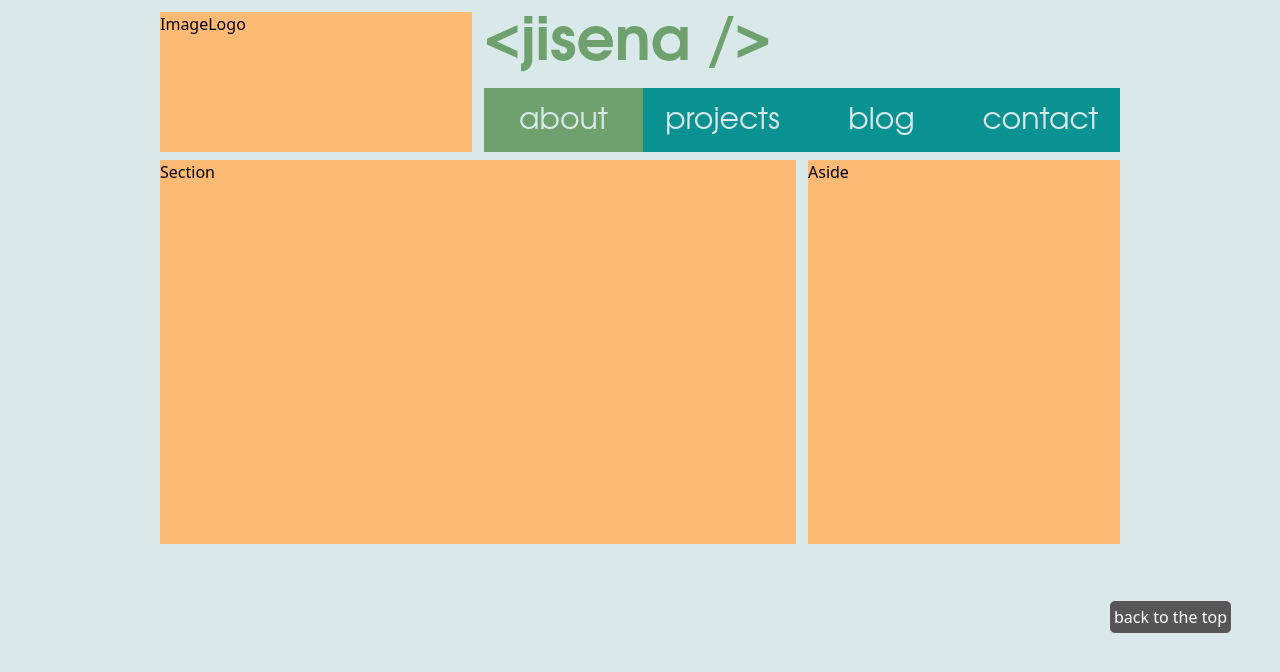
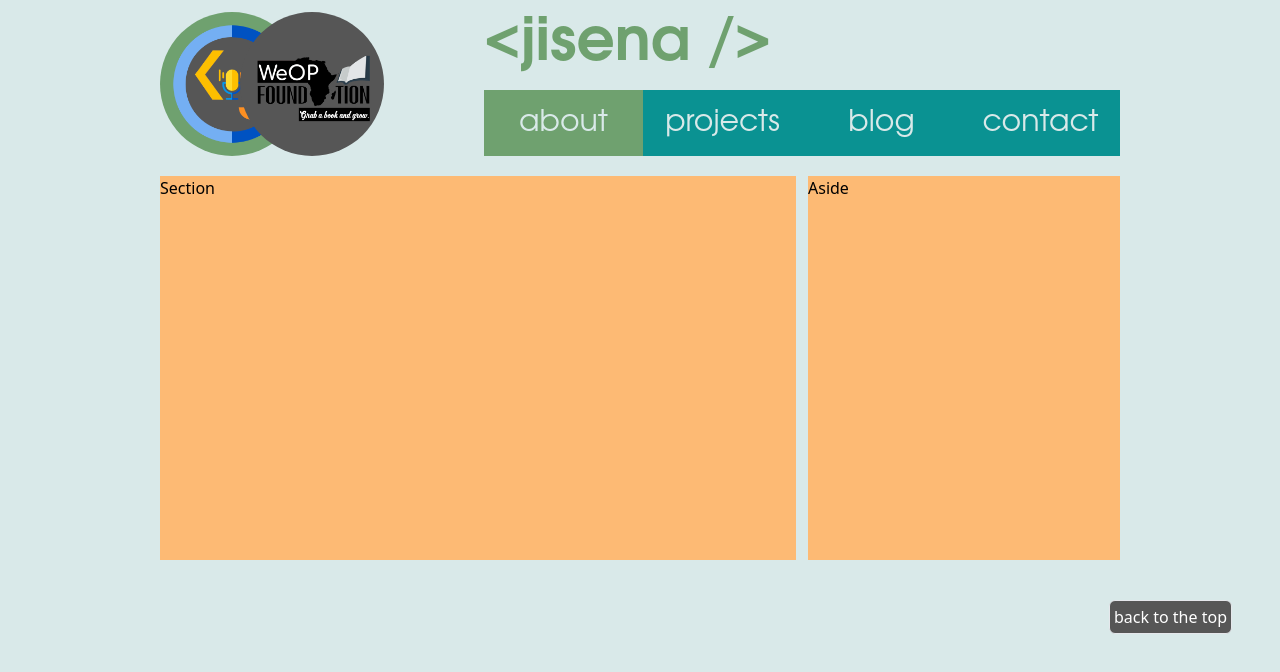
Before and after one commit to kimjisena/kimjisena.github.io, a React (Create React App) app: page / in a window 1280 px wide. Shown: the top 672 px of the page. Built offline with nearby package versions, Linux system fonts and the light colour scheme.

Commit message:
implemented image logo

```diff
--- a/src/components/Header.jsx
+++ b/src/components/Header.jsx
@@ -9,7 +9,7 @@ export default class Header extends Component {
     return (
         <div className='fixed top-0 w-3/4 pt-3 bg-cool-white'>
             <header className='grid grid-cols-12 grid-rows-2 gap-3 col-span-full'>
-                <div className='col-span-4 row-span-full bg-orange-300'>
+                <div className='col-span-4 row-span-full'>
                     <ImageLogo />
                 </div>
 
--- a/src/components/ImageLogo.jsx
+++ b/src/components/ImageLogo.jsx
@@ -1,9 +1,18 @@
-import React, { Component } from 'react'
+import React, { Component } from 'react';
+import logo1 from '../res/images/logo1.png';
+import logo2 from '../res/images/logo2.png';
 
 export default class ImageLogo extends Component {
   render() {
     return (
-      <div>ImageLogo</div>
+      <>
+        <div className='rounded-full float-left bg-cool-green w-36'>
+          <img src={logo1} alt='' />
+        </div>
+        <div className='rounded-full float-left bg-cool-black w-36 -ml-16'>
+          <img src={logo2} alt='' />
+        </div>
+      </>
     )
   }
 }
--- a/src/components/Main.jsx
+++ b/src/components/Main.jsx
@@ -6,7 +6,7 @@ export default class Main extends Component {
   render() {
     return (
       <div className='col-span-full grid grid-cols-12
-                      gap-3 mt-40'>
+                      gap-3 mt-44'>
             <Section />
             <Aside />
       </div>
--- a/src/components/Nav.jsx
+++ b/src/components/Nav.jsx
@@ -44,7 +44,6 @@ export default class Nav extends Component {
     this.setState({active});
   }
 
-
   render() {
     return (
         <div className='col-span-full flex'>
```
Also changed, not shown: src/res/images/logo1.png (renamed from res/images/logo1.png), src/res/images/logo2.png (renamed from res/images/logo2.png).
